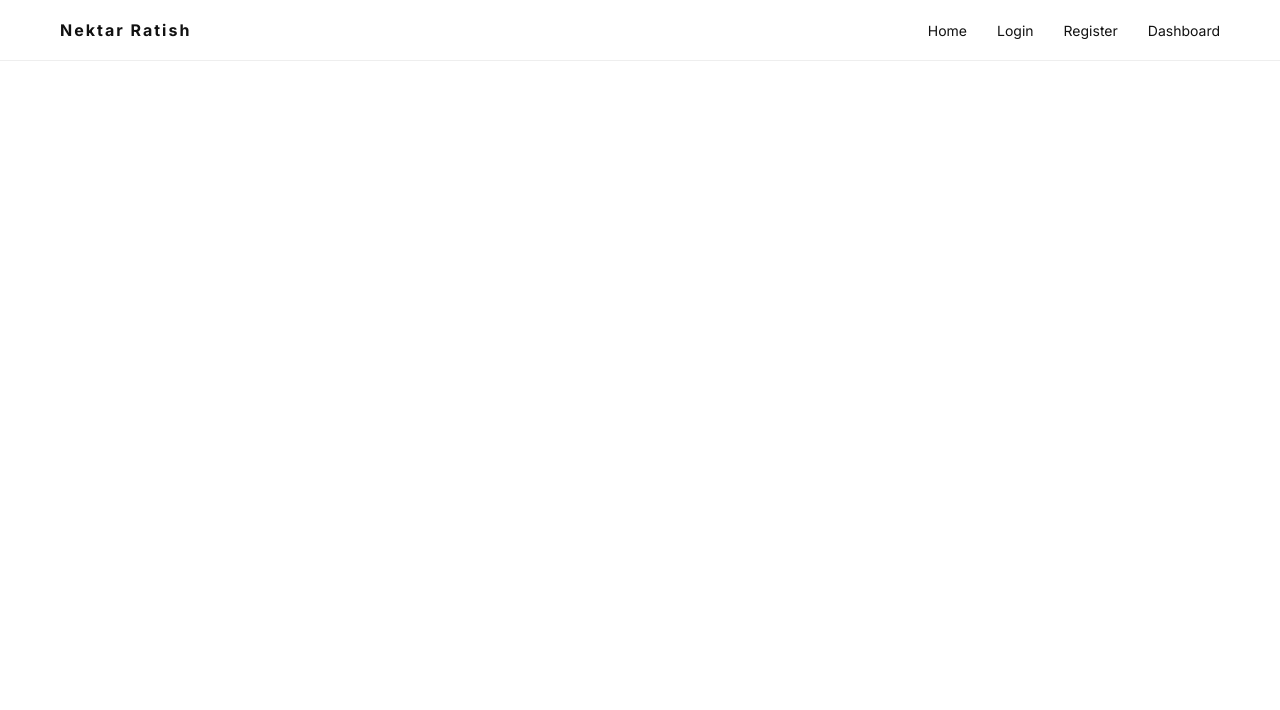
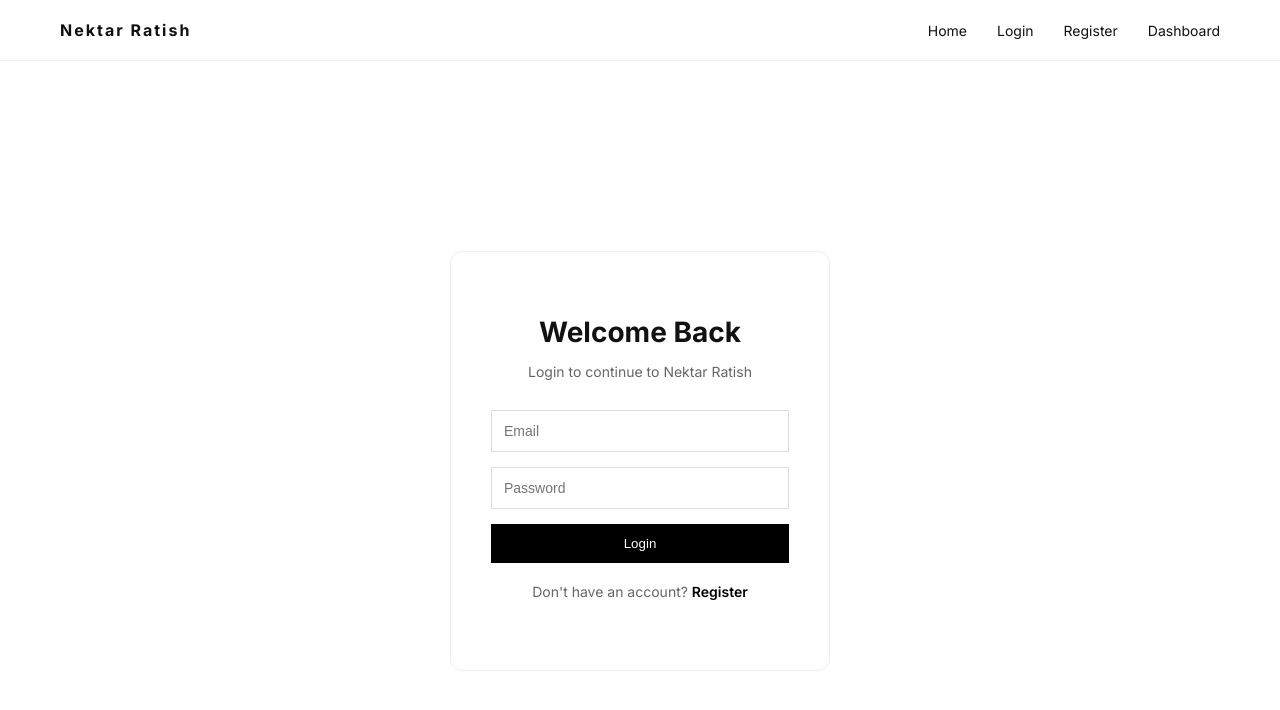
Before and after one commit to Kabogo-Maverick/muratina, a React (Vite) app in the folder frontend/: page /login in a window 1280 px wide. Shown: the top 710 px of the page. Built offline with nearby package versions, Linux system fonts and the light colour scheme.

Commit message:
raw frontend now lets connect

```diff
--- a/frontend/src/App.jsx
+++ b/frontend/src/App.jsx
@@ -1,9 +1,10 @@
 import { BrowserRouter, Routes, Route } from "react-router-dom";
+
 import Navbar from "./components/Navbar";
 import Home from "./pages/Home";
-// import Login from "./pages/Login";
-// import Register from "./pages/Register";
-// import Dashboard from "./pages/Dashboard";
+import Login from "./components/Login";
+import Register from "./components/Register";
+import Dashboard from "./components/Dashboard";
 
 function App() {
   return (
@@ -12,9 +13,9 @@ function App() {
 
       <Routes>
         <Route path="/" element={<Home />} />
-        {/* <Route path="/login" element={<h1>Login Page</h1>} />
-        <Route path="/register" element={<h1>Register Page</h1>} />
-        <Route path="/dashboard" element={<h1>Dashboard</h1>} /> */}
+        <Route path="/login" element={<Login />} />
+        <Route path="/register" element={<Register />} />
+        <Route path="/dashboard" element={< Dashboard />} />
       </Routes>
     </BrowserRouter>
   );
--- /dev/null
+++ b/frontend/src/components/Dashboard.jsx
@@ -0,0 +1,64 @@
+import "../styles/dashboard.css";
+
+function Dashboard() {
+  return (
+    <div className="dashboard">
+
+      {/* SIDEBAR */}
+      <aside className="sidebar">
+        <div className="logo">Nektar</div>
+
+        <nav>
+          <a href="#">Overview</a>
+          <a href="#">Orders</a>
+          <a href="#">Restaurants</a>
+          <a href="#">Profile</a>
+        </nav>
+
+        <button className="logout">Logout</button>
+      </aside>
+
+      {/* MAIN CONTENT */}
+      <main className="main">
+
+        <header className="topbar">
+          <h1>Dashboard</h1>
+          <p>Welcome back 👋</p>
+        </header>
+
+        {/* STATS */}
+        <section className="stats">
+
+          <div className="card">
+            <h3>120</h3>
+            <p>Orders</p>
+          </div>
+
+          <div className="card">
+            <h3>35</h3>
+            <p>Restaurants</p>
+          </div>
+
+          <div className="card">
+            <h3>98%</h3>
+            <p>Success Rate</p>
+          </div>
+
+        </section>
+
+        {/* ACTIVITY */}
+        <section className="activity">
+          <h2>Recent Activity</h2>
+
+          <div className="item">✔ Order #102 delivered</div>
+          <div className="item">✔ New restaurant added</div>
+          <div className="item">✔ Payment received</div>
+        </section>
+
+      </main>
+
+    </div>
+  );
+}
+
+export default Dashboard;
--- /dev/null
+++ b/frontend/src/components/Login.jsx
@@ -0,0 +1,40 @@
+import "../styles/Login.css";
+
+function Login() {
+  return (
+    <div className="auth-container">
+
+      <div className="auth-box">
+
+        <h2>Welcome Back</h2>
+        <p>Login to continue to Nektar Ratish</p>
+
+        <form>
+
+          <input
+            type="email"
+            placeholder="Email"
+            required
+          />
+
+          <input
+            type="password"
+            placeholder="Password"
+            required
+          />
+
+          <button type="submit">Login</button>
+
+        </form>
+
+        <p className="switch">
+          Don't have an account? <a href="/register">Register</a>
+        </p>
+
+      </div>
+
+    </div>
+  );
+}
+
+export default Login;
--- /dev/null
+++ b/frontend/src/components/Register.jsx
@@ -0,0 +1,46 @@
+import "../styles/register.css";
+
+function Register() {
+  return (
+    <div className="auth-container">
+
+      <div className="auth-box">
+
+        <h2>Create Account</h2>
+        <p>Join Nektar Ratish today</p>
+
+        <form>
+
+          <input
+            type="text"
+            placeholder="Full Name"
+            required
+          />
+
+          <input
+            type="email"
+            placeholder="Email"
+            required
+          />
+
+          <input
+            type="password"
+            placeholder="Password"
+            required
+          />
+
+          <button type="submit">Register</button>
+
+        </form>
+
+        <p className="switch">
+          Already have an account? <a href="/login">Login</a>
+        </p>
+
+      </div>
+
+    </div>
+  );
+}
+
+export default Register;
--- /dev/null
+++ b/frontend/src/styles/dashboard.css
@@ -0,0 +1,123 @@
+.dashboard {
+  display: flex;
+  height: 100vh;
+  font-family: "Inter", sans-serif;
+  background: #fff;
+}
+
+/* SIDEBAR */
+.sidebar {
+  width: 220px;
+  border-right: 1px solid #eee;
+  padding: 20px;
+  display: flex;
+  flex-direction: column;
+  justify-content: space-between;
+}
+
+.sidebar .logo {
+  font-size: 20px;
+  font-weight: 700;
+  margin-bottom: 40px;
+}
+
+.sidebar nav {
+  display: flex;
+  flex-direction: column;
+  gap: 15px;
+}
+
+.sidebar nav a {
+  text-decoration: none;
+  color: #111;
+  font-size: 14px;
+  padding: 8px;
+  border-radius: 6px;
+  transition: 0.2s;
+}
+
+.sidebar nav a:hover {
+  background: #f5f5f5;
+}
+
+.logout {
+  background: black;
+  color: white;
+  border: none;
+  padding: 10px;
+  cursor: pointer;
+}
+
+/* MAIN */
+.main {
+  flex: 1;
+  padding: 40px;
+}
+
+/* TOPBAR */
+.topbar h1 {
+  margin: 0;
+  font-size: 32px;
+}
+
+.topbar p {
+  color: #666;
+  margin-top: 5px;
+}
+
+/* STATS */
+.stats {
+  display: flex;
+  gap: 20px;
+  margin-top: 30px;
+}
+
+.card {
+  flex: 1;
+  border: 1px solid #eee;
+  padding: 20px;
+  border-radius: 10px;
+}
+
+.card h3 {
+  font-size: 24px;
+  margin: 0;
+}
+
+/* ACTIVITY */
+.activity {
+  margin-top: 40px;
+}
+
+.activity h2 {
+  margin-bottom: 15px;
+}
+
+.item {
+  padding: 10px;
+  border-bottom: 1px solid #eee;
+  font-size: 14px;
+}
+
+/* RESPONSIVE */
+@media (max-width: 768px) {
+  .dashboard {
+    flex-direction: column;
+  }
+
+  .sidebar {
+    width: 100%;
+    flex-direction: row;
+    align-items: center;
+    justify-content: space-between;
+  }
+
+  .sidebar nav {
+    flex-direction: row;
+    gap: 10px;
+  }
+
+  .stats {
+    flex-direction: column;
+  }
+}
--- /dev/null
+++ b/frontend/src/styles/login.css
@@ -0,0 +1,67 @@
+.auth-container {
+  height: 100vh;
+  display: flex;
+  justify-content: center;
+  align-items: center;
+  background: #fff;
+  font-family: "Inter", sans-serif;
+}
+
+.auth-box {
+  width: 380px;
+  padding: 40px;
+  border: 1px solid #eee;
+  border-radius: 12px;
+  text-align: center;
+}
+
+.auth-box h2 {
+  margin-bottom: 10px;
+  font-size: 28px;
+}
+
+.auth-box p {
+  color: #666;
+  font-size: 14px;
+  margin-bottom: 30px;
+}
+
+.auth-box form {
+  display: flex;
+  flex-direction: column;
+  gap: 15px;
+}
+
+.auth-box input {
+  padding: 12px;
+  border: 1px solid #ddd;
+  outline: none;
+  font-size: 14px;
+}
+
+.auth-box input:focus {
+  border-color: #000;
+}
+
+.auth-box button {
+  padding: 12px;
+  background: #000;
+  color: #fff;
+  border: none;
+  cursor: pointer;
+  transition: 0.3s;
+}
+
+.auth-box button:hover {
+  opacity: 0.8;
+}
+
+.switch {
+  margin-top: 20px;
+  font-size: 13px;
+}
+
+.switch a {
+  color: #000;
+  font-weight: 600;
+}
--- /dev/null
+++ b/frontend/src/styles/register.css
@@ -0,0 +1,68 @@
+/* SAME BASE STYLE AS LOGIN */
+.auth-container {
+  height: 100vh;
+  display: flex;
+  justify-content: center;
+  align-items: center;
+  background: #fff;
+  font-family: "Inter", sans-serif;
+}
+
+.auth-box {
+  width: 380px;
+  padding: 40px;
+  border: 1px solid #eee;
+  border-radius: 12px;
+  text-align: center;
+}
+
+.auth-box h2 {
+  margin-bottom: 10px;
+  font-size: 28px;
+}
+
+.auth-box p {
+  color: #666;
+  font-size: 14px;
+  margin-bottom: 30px;
+}
+
+.auth-box form {
+  display: flex;
+  flex-direction: column;
+  gap: 15px;
+}
+
+.auth-box input {
+  padding: 12px;
+  border: 1px solid #ddd;
+  outline: none;
+  font-size: 14px;
+}
+
+.auth-box input:focus {
+  border-color: #000;
+}
+
+.auth-box button {
+  padding: 12px;
+  background: #000;
+  color: #fff;
+  border: none;
+  cursor: pointer;
+  transition: 0.3s;
+}
+
+.auth-box button:hover {
+  opacity: 0.8;
+}
+
+.switch {
+  margin-top: 20px;
+  font-size: 13px;
+}
+
+.switch a {
+  color: #000;
+  font-weight: 600;
+}
```
